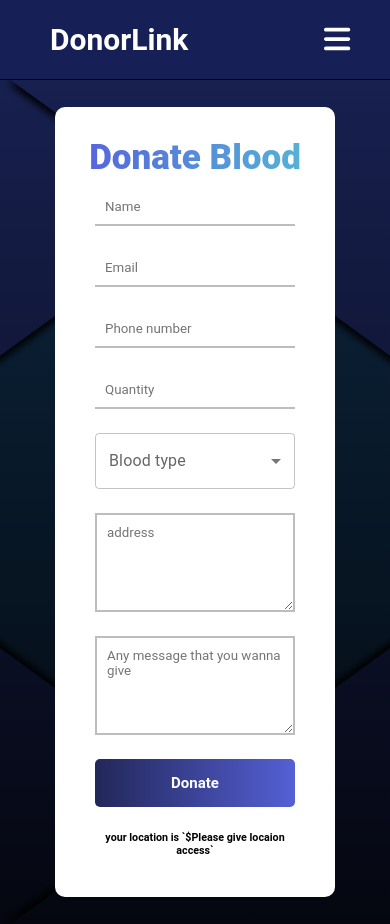
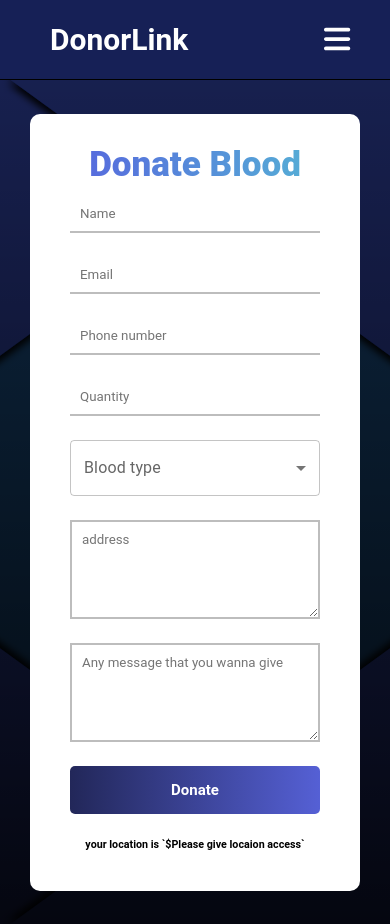
Before and after one commit to sayyedarib/DonorLink, a Next.js app in the folder client/: page /forms/bloodDonation in a window 390 px wide. Built offline with nearby package versions, Linux system fonts and the light colour scheme; no server answers.

Commit message:
responsive volunteer registration form

```diff
--- a/client/styles/components/Forms/commonStyle.module.css
+++ b/client/styles/components/Forms/commonStyle.module.css
@@ -60,6 +60,6 @@
 
   @media (max-width:800px) {
      .right{
-         width: 80%;
+         width: 95%;
      }
   }
```
